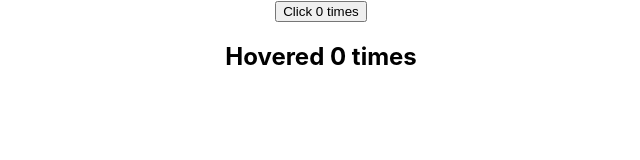
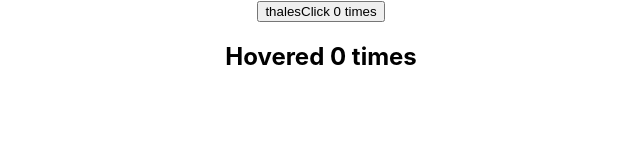
Before and after one commit to thaless4nt0s/aprendendo-react, a React (Create React App) app in the folder my-app/: page / in a window 1280 px wide. Shown: the top 160 px of the page, without its empty margins (319-959 px from the left). Built offline with nearby package versions, Linux system fonts and the light colour scheme.

Commit message:
High Order Components pt3

```diff
--- a/my-app/src/App.js
+++ b/my-app/src/App.js
@@ -6,7 +6,7 @@ import HoverCounter from './components/HoverCounter';
 function App() {
   return (
     <div className="App">
-      <ClickCounter/>
+      <ClickCounter name="thales"/>
       <HoverCounter/>
     </div>
   );
--- a/my-app/src/components/ClickCounter.js
+++ b/my-app/src/components/ClickCounter.js
@@ -3,10 +3,11 @@ import WithCounter from './WithCounter'
 class ClickCounter extends Component {
 
     render() {
-        const {count, incrementCount} = this.props
+        const {count, incrementCount, name} = this.props
         return (
             <div>
                 <button onClick={incrementCount}>
+                    {name}
                     Click {count} times
                 </button>
             </div>
@@ -14,4 +15,4 @@ class ClickCounter extends Component {
     }
 }
 
-export default WithCounter(ClickCounter)
+export default WithCounter(ClickCounter,4)
--- a/my-app/src/components/HoverCounter.js
+++ b/my-app/src/components/HoverCounter.js
@@ -14,4 +14,4 @@ class HoverCounter extends Component {
     }
 }
 
-export default WithCounter(HoverCounter)
+export default WithCounter(HoverCounter,7)
--- a/my-app/src/components/WithCounter.js
+++ b/my-app/src/components/WithCounter.js
@@ -1,6 +1,6 @@
 import React, { Component } from 'react'
 
-const WithCounter = OriginalComponent =>{
+const WithCounter = (OriginalComponent, incrementNumber) =>{
     class WithCounter extends Component {
         constructor(props) {
             super(props)
@@ -13,14 +13,17 @@ const WithCounter = OriginalComponent =>{
         incrementCount(){
             this.setState(prevState =>{
                 return{
-                    count: prevState.count +1
+                    count: prevState.count + incrementNumber
                 }
             })
         }
 
         render() {
             return (
-                <OriginalComponent count={this.state.count} incrementCount={this.incrementCount}/>
+                <OriginalComponent
+                    count={this.state.count} incrementCount={this.incrementCount}
+                    {...this.props}
+                />
             )
         }
     }
```
